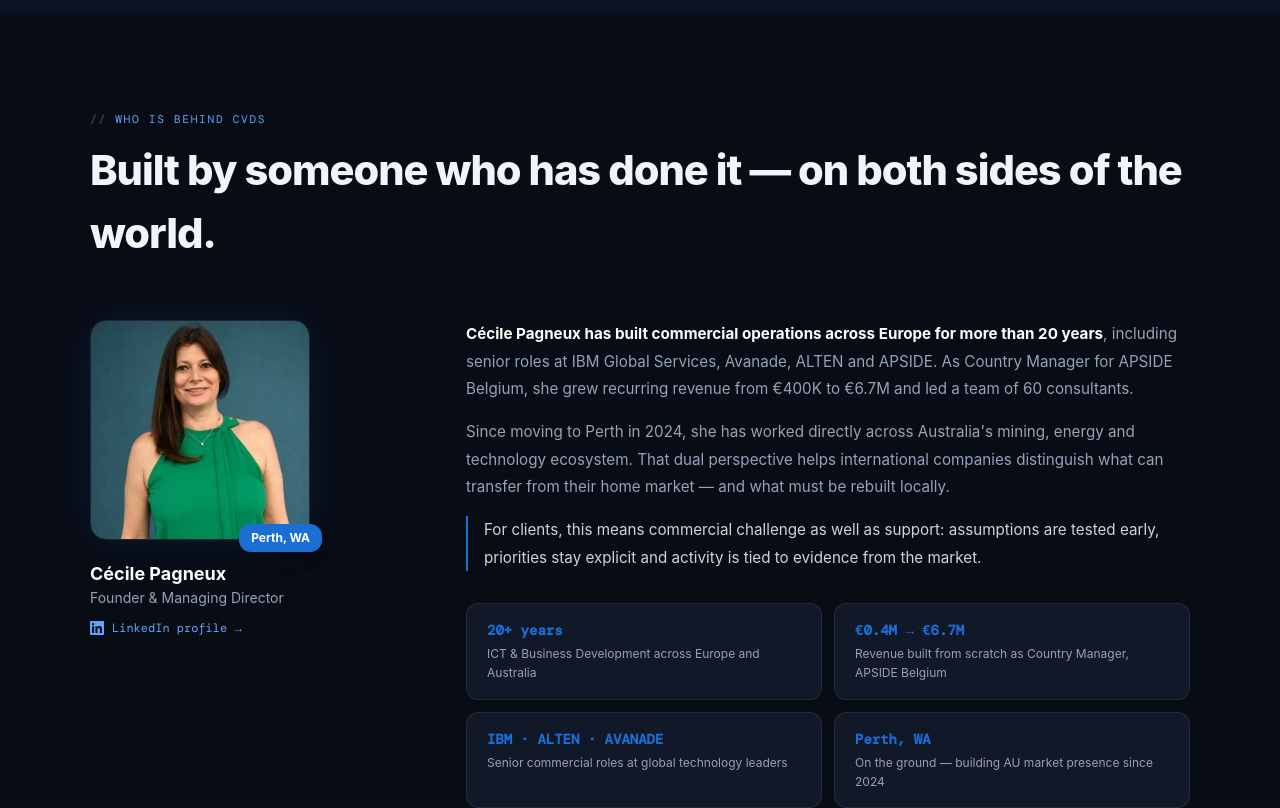
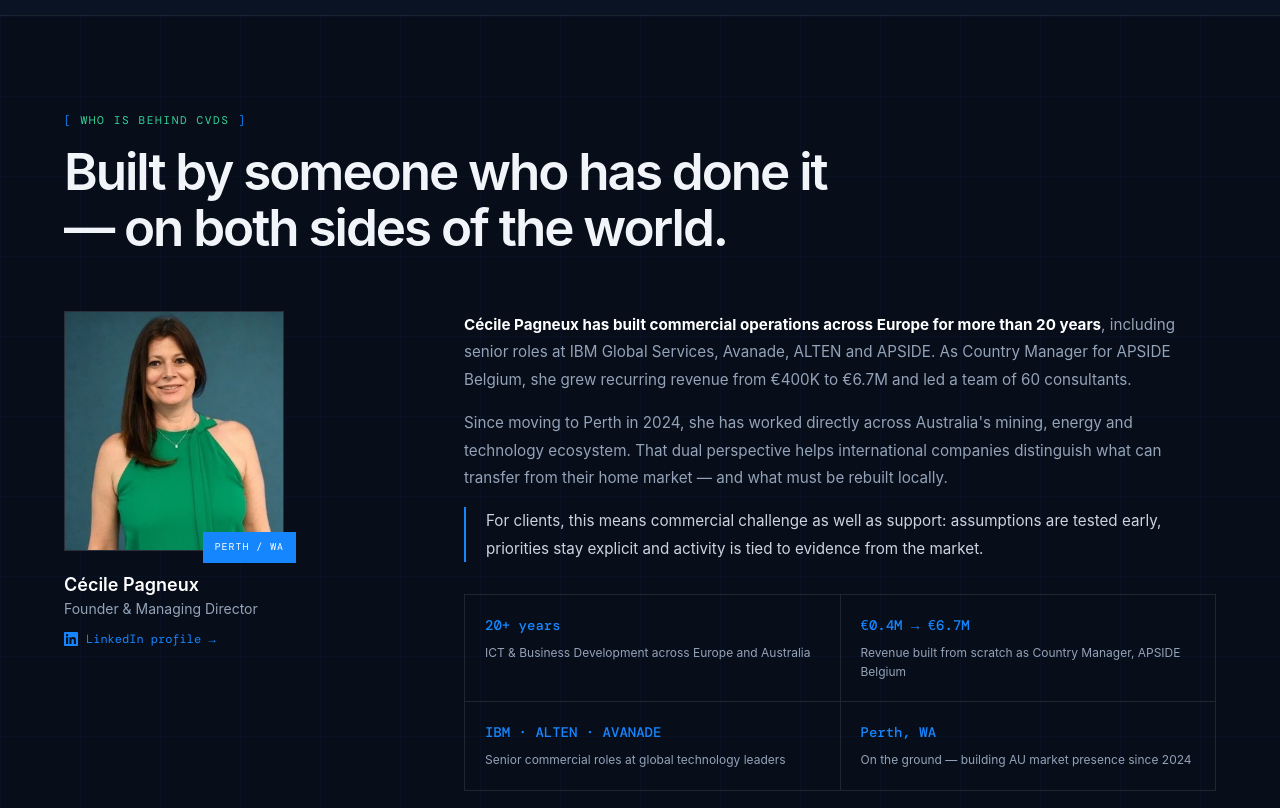
Before and after one commit to cecilepagneux-afk/camelvsunicorn, a React (Vite) app: page / in a window 1280 px wide. Shown: the part 4240-5048 px from the top of the page. Built offline with nearby package versions, Linux system fonts and the light colour scheme.

Commit message:
Apply Digital Precision design to src/components/About.tsx

```diff
--- a/src/components/About.tsx
+++ b/src/components/About.tsx
@@ -11,36 +11,36 @@ const credentials = [
 
 export default function About() {
   return (
-    <section id="about" className="bg-[#080c14] px-[5%] py-24">
-      <div className="max-w-[1100px] mx-auto">
-        <p className="font-mono text-[0.7rem] tracking-[0.15em] text-blue-400 uppercase mb-3 before:content-['//\00a0'] before:opacity-50">Who is behind CVDS</p>
-        <h2 className="text-[clamp(1.9rem,3.5vw,2.6rem)] font-extrabold tracking-tight mb-14">
+    <section id="about" className="cvds-section bg-[#070d19] cvds-grid-bg">
+      <div className="max-w-[1200px] mx-auto">
+        <p className="cvds-kicker">Who is behind CVDS</p>
+        <h2 className="cvds-heading max-w-[800px] mb-14">
           Built by someone who has done it — on both sides of the world.
         </h2>
 
-        <div className="grid md:grid-cols-[320px_1fr] gap-14 items-start">
+        <div className="grid md:grid-cols-[320px_1fr] gap-14 lg:gap-20 items-start">
           {/* Photo + name */}
           <div className="flex flex-col items-center md:items-start gap-5">
             <div className="relative">
-              <div className="w-[220px] h-[220px] rounded-2xl overflow-hidden border border-white/[0.1] shadow-[0_0_40px_rgba(26,110,212,0.15)]">
+              <div className="w-[220px] h-[240px] overflow-hidden border border-white/[0.14]">
                 <img
                   src={cecilePhoto}
                   alt="Cécile Pagneux — Founder, CVDS Digital Ventures"
                   className="w-full h-full object-cover object-top"
                 />
               </div>
-              <div className="absolute -bottom-3 -right-3 bg-[#1A6ED4] rounded-xl px-3 py-1.5 text-xs font-bold text-white shadow-lg">
-                Perth, WA
+              <div className="absolute -bottom-3 -right-3 bg-[#1686ff] px-3 py-2 font-mono text-[0.62rem] uppercase tracking-[0.1em] text-white">
+                Perth / WA
               </div>
             </div>
             <div>
-              <p className="text-lg font-bold text-white">Cécile Pagneux</p>
+              <p className="text-lg font-semibold text-white">Cécile Pagneux</p>
               <p className="text-sm text-slate-400">Founder &amp; Managing Director</p>
               <a
                 href={LINKEDIN}
                 target="_blank"
                 rel="noopener noreferrer"
-                className="inline-flex items-center gap-2 mt-3 text-xs text-blue-400 hover:text-blue-300 no-underline transition-colors font-mono"
+                className="inline-flex items-center gap-2 mt-3 text-xs text-[#1686ff] hover:text-blue-300 no-underline transition-colors font-mono"
               >
                 <svg width="14" height="14" viewBox="0 0 24 24" fill="currentColor"><path d="M20.447 20.452h-3.554v-5.569c0-1.328-.027-3.037-1.852-3.037-1.853 0-2.136 1.445-2.136 2.939v5.667H9.351V9h3.414v1.561h.046c.477-.9 1.637-1.85 3.37-1.85 3.601 0 4.267 2.37 4.267 5.455v6.286zM5.337 7.433a2.062 2.062 0 01-2.063-2.065 2.064 2.064 0 112.063 2.065zm1.782 13.019H3.555V9h3.564v11.452zM22.225 0H1.771C.792 0 0 .774 0 1.729v20.542C0 23.227.792 24 1.771 24h20.451C23.2 24 24 23.227 24 22.271V1.729C24 .774 23.2 0 22.222 0h.003z"/></svg>
                 LinkedIn profile →
@@ -57,16 +57,16 @@ export default function About() {
               <p>
                 Since moving to Perth in 2024, she has worked directly across Australia's mining, energy and technology ecosystem. That dual perspective helps international companies distinguish what can transfer from their home market — and what must be rebuilt locally.
               </p>
-              <p className="text-slate-300 border-l-2 border-[#1A6ED4] pl-4">
+              <p className="text-slate-300 border-l-2 border-[#1686ff] pl-5">
                 For clients, this means commercial challenge as well as support: assumptions are tested early, priorities stay explicit and activity is tied to evidence from the market.
               </p>
             </div>
 
             {/* Credential chips */}
-            <div className="grid sm:grid-cols-2 gap-3">
+            <div className="grid sm:grid-cols-2 border-t border-l border-white/[0.1]">
               {credentials.map(c => (
-                <div key={c.label} className="bg-[#111827] border border-white/[0.07] rounded-xl px-5 py-4 hover:border-[rgba(26,110,212,0.3)] transition-colors">
-                  <div className="text-[#1A6ED4] font-bold font-mono text-sm mb-1">{c.label}</div>
+                <div key={c.label} className="border-r border-b border-white/[0.1] px-5 py-5 hover:bg-[#1686ff]/[0.05] transition-colors">
+                  <div className="text-[#1686ff] font-medium font-mono text-sm mb-2">{c.label}</div>
                   <div className="text-slate-400 text-xs leading-[1.6]">{c.desc}</div>
                 </div>
               ))}
```
